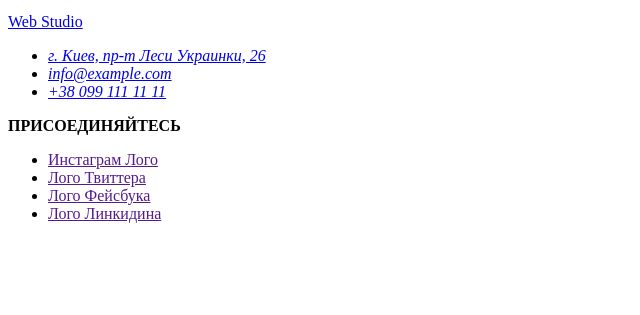
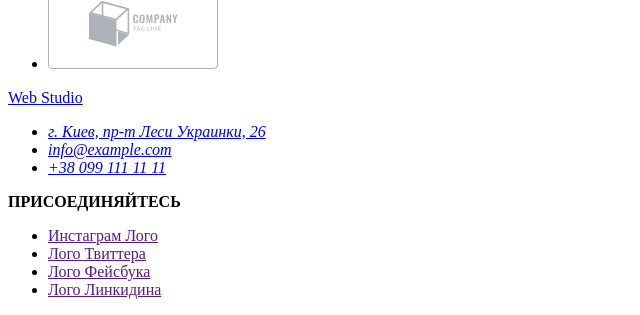
Before and after one commit to LettaSav/Tech-Skills-Home-Work, a plain HTML site: page index.html in a window 1280 px wide. Shown: the part 4319-4634 px from the top of the page, without its empty margins (0-640 px from the left). Before the commit the page ends 4558 px from the top, so only its background shows below. Drawn offline with Linux system fonts and the light colour scheme.

Commit message:
Add photo

```diff
--- a/index.html
+++ b/index.html
@@ -178,7 +178,7 @@
           <li><img src="./img/company2.svg" alt="Лого клиента" /></li>
           <li><img src="./img/fosterpeters.svg" alt="Лого клиента" /></li>
           <li><img src="./img/brand.svg" alt="Лого клиента" /></li>
-          <li><img src="" alt="Лого клиента" /></li>
+          <li><img src="./img/tagline.svg" alt="Лого клиента" /></li>
         </ul>
       </section>
     </main>
```
